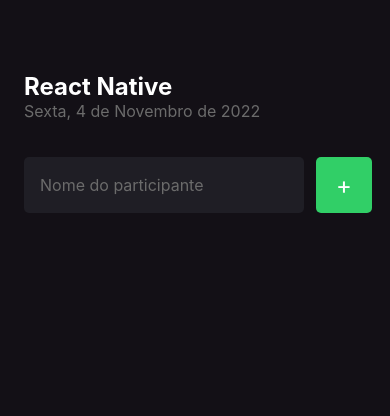
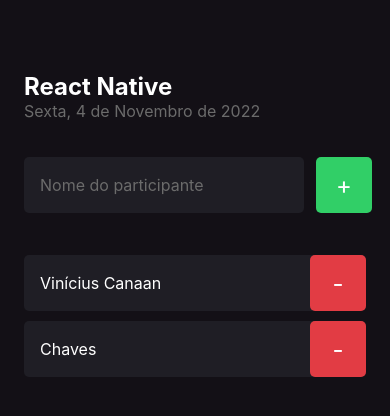
Before and after one commit to ViniciusCanaan/ImHere, a React Native app: screen / in a window 390 px wide. Shown: the top 416 px of the page. Built offline with nearby package versions, Linux system fonts and the light colour scheme.

Commit message:
Criando componente de participante e passando suas Props com tipagem do TS

```diff
--- /dev/null
+++ b/src/components/Participant/index.tsx
@@ -0,0 +1,18 @@
+import { View, Text, TouchableOpacity } from "react-native";
+import { styles } from "./styles";
+
+type Props = {
+    name: string;
+}
+
+export function Participant({ name } : Props) {
+    return (
+        <View style={styles.container}>
+            <Text style={styles.name}>{name}</Text>
+
+            <TouchableOpacity style={styles.button}>
+                <Text style={styles.buttonText}>-</Text>
+            </TouchableOpacity>
+        </View>
+    );
+}
--- /dev/null
+++ b/src/components/Participant/styles.ts
@@ -0,0 +1,30 @@
+import { StyleSheet } from "react-native";
+
+export const styles = StyleSheet.create({
+    container:{
+        width: '100%',
+        backgroundColor:'#1f1e25',
+        borderRadius:5,
+        flexDirection:'row',
+        alignItems:'center',
+        marginBottom:10,
+    },
+    name:{
+        flex:1,
+        fontSize:16,
+        color: '#FFF',
+        marginLeft: 16,
+    },
+    buttonText:{
+        color:'#fff',
+        fontSize:24
+      },
+      button:{
+        width:56,
+        height:56,
+        borderRadius:5,
+        backgroundColor:'#E23C44',
+        alignItems:'center',
+        justifyContent:'center'
+      },
+});
--- a/src/screens/Home/index.tsx
+++ b/src/screens/Home/index.tsx
@@ -1,5 +1,7 @@
 import { Text, View, TextInput, TouchableOpacity } from "react-native";
 import { styles } from './styles';
+
+import { Participant } from "../../components/Participant";
 export default function Home() {
 
   function handleParticipantAdd() {
@@ -27,6 +29,8 @@
           <Text style={styles.buttonText}>+</Text>
         </TouchableOpacity>
       </View>
+      <Participant name='Vinícius Canaan'/>
+      <Participant name='Chaves'/>
     </View>
   );
 }
```
